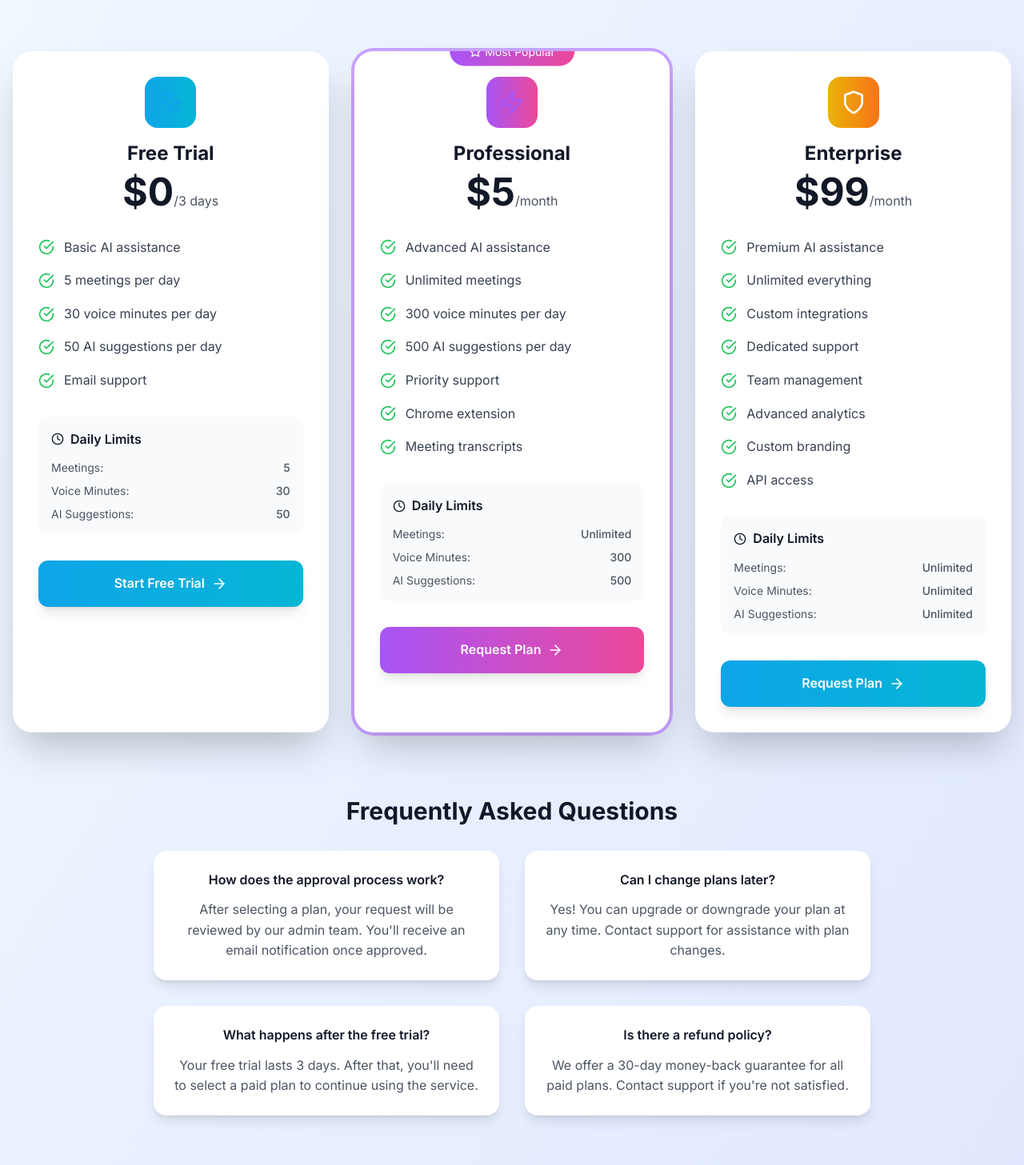
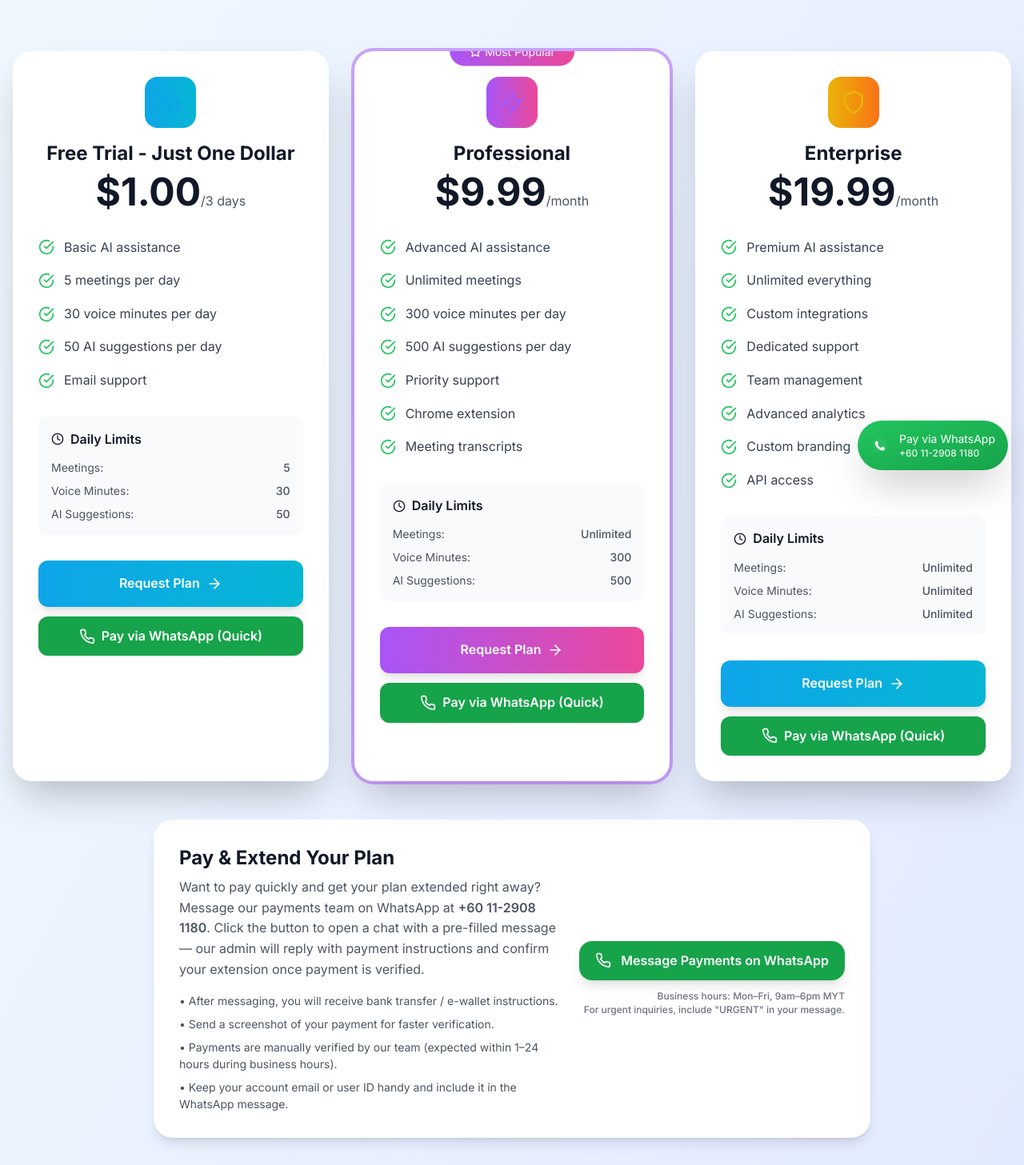
Before and after one commit to hussain0138/Rehbar-AI, a React (Vite) app in the folder rehbar-ai/frontend/: page /pricing in a window 1280 px wide. Shown: the part 192-1649 px from the top of the page at 80% size. Built offline with nearby package versions, Linux system fonts and the light colour scheme; no server answers; the database is empty; the HTML template or start-up script is replaced by a standard one; a web font is replaced by a local one.

Commit message:
allissues solved

```diff
--- a/rehbar-ai/frontend/src/components/Navbar.tsx
+++ b/rehbar-ai/frontend/src/components/Navbar.tsx
@@ -70,7 +70,7 @@ export const Navbar = () => {
   transition={{ duration: 0.2 }}
   className="scale-[1.1]" // about 10% bigger
 >
-  <Logo size="md" showText={false} />
+  <Logo size="md" />
 </motion.div>
 
 
@@ -144,7 +144,7 @@ export const Navbar = () => {
               Portal Login
             </Link>
             <PrimaryButton href="/auth" size="md">
-              Access Portal
+              Admin Portal
             </PrimaryButton>
           </div>
 
--- a/rehbar-ai/frontend/src/components/PricingPlans.tsx
+++ b/rehbar-ai/frontend/src/components/PricingPlans.tsx
@@ -48,8 +48,8 @@ const PricingPlans: React.FC = () => {
       const fallbackPlans = {
         FREE: {
           id: 'free',
-          name: 'Free Trial',
-          price: 0,
+          name: 'Free Trial-Just One Dollor',
+          price: 1,
           duration: '3 days',
           features: [
             'Chrome Extension Access',
@@ -66,7 +66,7 @@ const PricingPlans: React.FC = () => {
         PRO: {
           id: 'pro',
           name: 'Professional',
-          price: 5,
+          price: 9.99,
           duration: 'monthly',
           features: [
             'All Free Features',
@@ -85,7 +85,7 @@ const PricingPlans: React.FC = () => {
         PREMIUM: {
           id: 'premium',
           name: 'Premium Enterprise',
-          price: 99,
+          price: 19.99,
           duration: 'monthly',
           features: [
             'All Pro Features',
--- a/rehbar-ai/frontend/src/pages/About.tsx
+++ b/rehbar-ai/frontend/src/pages/About.tsx
@@ -27,7 +27,7 @@ const About = () => {
 
   const team = [
   {
-      name: "Ahmed Ali",
+    name: "Hassan Ali",
     role: "CEO & Founder",
     bio: "Visionary leader with expertise in AI technology and business development, driving Rehbar AI's mission.",
     location: "Islamabad, Pakistan"
@@ -36,7 +36,56 @@ const About = () => {
     name: "Bisma Ijaz",
     role: "CTO & Co-Founder",
     bio: "Technical expert specializing in voice recognition and real-time AI systems development.",
+    location: "E-12, Islamabad, Pakistan"
+  },
+
+  {
+    name: "Nurul Afiqah",
+    role: "Lead UI/UX Designer",
+    bio: "Creative mind crafting elegant and intuitive designs that make complex AI tools feel effortless.",
     location: "Kuala Lumpur, Malaysia"
+  },
+  {
+    name: "Sara Tan",
+    role: "Senior Frontend Developer",
+    bio: "JavaScript wizard building pixel-perfect interfaces and pushing the limits of React-based SaaS.",
+    location: "Penang, Malaysia"
+  },
+  {
+    name: "Yura-bint-e-Ullah",
+    role: "AI Solutions Architect",
+    bio: "Innovative architect designing end-to-end AI-powered SaaS workflows tailored for global scalability.",
+    location: "Johor Bahru, Malaysia"
+  },
+  {
+    name: "Pamela Yeoh",
+    role: "Product Designer",
+    bio: "Passionate about merging aesthetics with functionality, delivering beautiful yet practical designs.",
+    location: "Kuala Lumpur, Malaysia"
+  },
+  {
+    name: "Adila Rahman",
+    role: "Quality Assurance Lead",
+    bio: "Detail-obsessed QA specialist making sure every product release meets the highest performance standards.",
+    location: "Johor Bahru, Malaysia"
+  },
+  {
+    name: "Hussain Ali",
+    role: "Backend Engineer",
+    bio: "Expert in building robust, scalable APIs powering real-time AI processing and analytics.",
+    location: "Karachi, Pakistan"
+  },
+  {
+    name: "Haniyah Zafar",
+    role: "AI Model Specialist",
+    bio: "Passionate about training AI models that understand context and deliver human-like responses.",
+    location: "Rawalpindi, Pakistan"
+  },
+  {
+    name: "Minahil Asim",
+    role: "Marketing & Growth Lead",
+    bio: "Creative storyteller turning complex AI solutions into compelling narratives that drive adoption.",
+    location: "Lahore, Pakistan"
   },
   {
     name: "Development Team",
@@ -44,7 +93,8 @@ const About = () => {
     bio: "Talented engineers from Pakistan and Malaysia working together to build cutting-edge AI solutions.",
     location: "Pakistan & Malaysia"
   }
-  ]
+];
+
 
   return (
     <motion.div
--- a/rehbar-ai/frontend/src/pages/Landing.tsx
+++ b/rehbar-ai/frontend/src/pages/Landing.tsx
@@ -176,16 +176,17 @@ export default function Landing() {
       transition={{ duration: 0.5 }}
       className="min-h-screen"
     >
-      {/* Hero Section */}
-      <section className="hero-section relative min-h-screen flex items-center justify-center overflow-hidden pt-16 sm:pt-20">
-        {/* 3D Background */}
-        <div className="absolute inset-0 opacity-30">
-          <HeroScene />
+       <section className="hero-section relative min-h-screen flex items-center justify-center overflow-hidden pt-24 sm:pt-20 lg:pt-0 bg-black">
+      {/* 3D Background (optional) */}
+      <div className="absolute inset-0 opacity-30 pointer-events-none">
+        {/* If you have HeroScene available, uncomment: */}
+        {/* <HeroScene /> */}
       </div>
 
-        <div className="relative z-10 max-w-7xl mx-auto px-4 sm:px-6 lg:px-8 text-center mobile-center">
+      {/* Centered Content */}
+      <div className="relative z-10 max-w-5xl mx-auto px-4 sm:px-6 lg:px-8 flex flex-col items-center justify-center text-center">
         <motion.h1
-            className="text-4xl sm:text-5xl lg:text-6xl xl:text-7xl hero-font font-black text-white mb-6 leading-tight mobile-center"
+          className="text-4xl sm:text-5xl lg:text-6xl xl:text-7xl hero-font font-black text-white mb-6 leading-tight"
           initial={{ y: 50, opacity: 0 }}
           animate={{ y: 0, opacity: 1 }}
           transition={{ duration: 0.8, delay: 0.2 }}
@@ -202,7 +203,7 @@ export default function Landing() {
         </motion.h1>
 
         <motion.p
-            className="text-lg sm:text-xl text-white/70 mb-8 max-w-3xl mx-auto leading-relaxed mobile-center"
+          className="text-lg sm:text-xl text-white/70 mb-6 max-w-3xl leading-relaxed"
           initial={{ y: 30, opacity: 0 }}
           animate={{ y: 0, opacity: 1 }}
           transition={{ duration: 0.8, delay: 0.4 }}
@@ -212,32 +213,31 @@ export default function Landing() {
         </motion.p>
 
         <motion.div
-            className="flex flex-col sm:flex-row mobile-gap justify-center items-center mb-12"
+          className="flex flex-col sm:flex-row gap-4 justify-center items-center mb-6"
           initial={{ y: 30, opacity: 0 }}
           animate={{ y: 0, opacity: 1 }}
           transition={{ duration: 0.8, delay: 0.6 }}
         >
-            <Link to="/login">
+          <Link to="/signup">
             <PrimaryButton size="lg" className="group touch-button text-responsive-base">
               Get Started Today
-                <ArrowRight className="w-5 h-5 ml-2 group-hover:translate-x-1 transition-transform" />
+              {/* <ArrowRight className="w-5 h-5 ml-2 group-hover:translate-x-1 transition-transform" /> */}
             </PrimaryButton>
           </Link>
 
-            <motion.button
+          <button
+            type="button"
             className="flex items-center space-x-3 text-white/80 hover:text-white transition-colors"
-              whileHover={{ scale: 1.05 }}
-              whileTap={{ scale: 0.95 }}
           >
             <div className="w-12 h-12 bg-white/10 rounded-full flex items-center justify-center backdrop-blur-lg">
               <Play className="w-5 h-5 ml-1" />
             </div>
             <span className="font-medium">Watch Demo</span>
-            </motion.button>
+          </button>
         </motion.div>
 
         <motion.div
-            className="flex flex-col sm:flex-row items-center justify-center space-y-4 sm:space-y-0 sm:space-x-8 text-white/60"
+          className="mt-4 flex flex-col sm:flex-row items-center justify-center space-y-2 sm:space-y-0 sm:space-x-8 text-white/60 text-sm"
           initial={{ y: 20, opacity: 0 }}
           animate={{ y: 0, opacity: 1 }}
           transition={{ duration: 0.8, delay: 0.8 }}
@@ -246,10 +246,12 @@ export default function Landing() {
             <Monitor className="w-5 h-5 text-blue-400" />
             <span>Desktop App Only</span>
           </div>
+
           <div className="flex items-center space-x-2">
             <Lock className="w-5 h-5 text-purple-400" />
             <span>Portal Access Required</span>
           </div>
+
           <div className="flex items-center space-x-2">
             <CheckCircle className="w-5 h-5 text-green-400" />
             <span>Free Trial Available</span>
@@ -257,9 +259,9 @@ export default function Landing() {
         </motion.div>
       </div>
 
-        <WaveDivider className="absolute bottom-0 text-black" />
+      {/* Optional wave divider if you used it before */}
+      {/* <WaveDivider className="absolute bottom-0 text-black" /> */}
     </section>
-
       {/* Feature Strip */}
       <section className="py-20 bg-black">
         <div className="max-w-7xl mx-auto px-4 sm:px-6 lg:px-8">
--- a/rehbar-ai/frontend/src/pages/Pricing.tsx
+++ b/rehbar-ai/frontend/src/pages/Pricing.tsx
@@ -8,11 +8,15 @@ import {
   Users,
   Clock,
   ArrowRight,
-  Sparkles
+  Sparkles,
+  Phone,
 } from 'lucide-react';
 import { auth } from '../config/firebase';
 import { onAuthStateChanged } from 'firebase/auth';
 import { planService, userProfileService, PlanDetails } from '../services/firestore';
+// import PrimaryButton from '../components/PrimaryButton';
+
+const WA_NUMBER = '601129081180'; // +60 11-2908 1180 -> wa.me format (no plus / spaces)
 
 const Pricing: React.FC = () => {
   const [plans, setPlans] = useState<PlanDetails[]>([]);
@@ -55,7 +59,6 @@ const Pricing: React.FC = () => {
           console.log('✅ Using Firestore plans:', finalPlans.length, 'plans');
         } else {
           console.log('📝 No plans in Firestore, using default plans directly...');
-          // Don't try to create in Firestore, just use defaults
           console.log('✅ Using default plans:', finalPlans.length, 'plans');
         }
       } catch (firestoreError) {
@@ -93,8 +96,8 @@ const Pricing: React.FC = () => {
   const getDefaultPlans = (): PlanDetails[] => [
     {
       id: 'free-trial',
-      name: 'Free Trial',
-      price: 0,
+      name: 'Free Trial - Just One Dollar',
+      price: 1,
       duration: '3 days',
       features: [
         'Basic AI assistance',
@@ -112,7 +115,7 @@ const Pricing: React.FC = () => {
     {
       id: 'pro',
       name: 'Professional',
-      price: 5,
+      price: 9.99,
       duration: 'month',
       features: [
         'Advanced AI assistance',
@@ -132,7 +135,7 @@ const Pricing: React.FC = () => {
     {
       id: 'enterprise',
       name: 'Enterprise',
-      price: 99,
+      price: 19.99,
       duration: 'month',
       features: [
         'Premium AI assistance',
@@ -151,6 +154,12 @@ const Pricing: React.FC = () => {
       }
     }
   ];
+
+  const formatPrice = (p?: number) => {
+    if (p === undefined || p === null) return '-';
+    if (p === 0) return 'Free';
+    return `$${Number(p).toFixed(2)}`;
+  };
 
   const handlePlanSelection = async (planId: string) => {
     // Prevent multiple clicks for the same plan
@@ -211,33 +220,35 @@ const Pricing: React.FC = () => {
   };
 
   const getPlanIcon = (planName: string) => {
-    switch (planName.toLowerCase()) {
-      case 'free trial':
-        return <Sparkles className="h-8 w-8 text-blue-500" />;
-      case 'professional':
-        return <Zap className="h-8 w-8 text-purple-500" />;
-      case 'enterprise':
-        return <Shield className="h-8 w-8 text-gold-500" />;
-      default:
+    const n = planName.toLowerCase();
+    if (n.includes('free')) return <Sparkles className="h-8 w-8 text-blue-500" />;
+    if (n.includes('pro')) return <Zap className="h-8 w-8 text-purple-500" />;
+    if (n.includes('enter')) return <Shield className="h-8 w-8 text-yellow-500" />;
     return <Star className="h-8 w-8 text-gray-500" />;
-    }
   };
 
   const getPlanColor = (planName: string) => {
-    switch (planName.toLowerCase()) {
-      case 'free trial':
-        return 'from-blue-500 to-cyan-500';
-      case 'professional':
-        return 'from-purple-500 to-pink-500';
-      case 'enterprise':
-        return 'from-yellow-500 to-orange-500';
-      default:
+    const n = planName.toLowerCase();
+    if (n.includes('free')) return 'from-blue-500 to-cyan-500';
+    if (n.includes('pro')) return 'from-purple-500 to-pink-500';
+    if (n.includes('enter')) return 'from-yellow-500 to-orange-500';
     return 'from-gray-500 to-gray-600';
-    }
   };
 
   const isPopular = (planName: string) => {
-    return planName.toLowerCase() === 'professional';
+    return planName.toLowerCase().includes('pro') || planName.toLowerCase().includes('professional');
+  };
+
+  // Create the default WhatsApp message
+  const getWhatsAppMessage = (plan?: PlanDetails) => {
+    const planText = plan ? `${plan.name} - ${formatPrice(plan.price)} / ${plan.duration}` : 'support / payment';
+    const userText = user ? `User ID: ${user.uid || 'N/A'} | Email: ${user.email || 'N/A'}` : 'User: Guest';
+    return `Hi Rehbar team,%0AI'd like to pay for the following: ${planText}.%0A${userText}%0A%0APlease send payment instructions and confirm extension details. Thanks!`;
+  };
+
+  const getWhatsAppLink = (plan?: PlanDetails) => {
+    const msg = getWhatsAppMessage(plan);
+    return `https://wa.me/${WA_NUMBER}?text=${msg}`;
   };
 
   if (loading) {
@@ -256,7 +267,7 @@ const Pricing: React.FC = () => {
   console.log('🎨 Pricing page rendering with plans:', plans.length, 'plans');
 
   return (
-    <div className="min-h-screen bg-gradient-to-br from-blue-50 to-indigo-100">
+    <div className="min-h-screen bg-gradient-to-br from-blue-50 to-indigo-100 relative">
       <div className="container mx-auto px-4 py-16">
         {/* Header */}
         <motion.div
@@ -304,7 +315,7 @@ const Pricing: React.FC = () => {
                     </div>
                     <h3 className="text-2xl font-bold text-gray-900 mb-2">{plan.name}</h3>
                     <div className="mb-4">
-                    <span className="text-5xl font-bold text-gray-900">${plan.price}</span>
+                      <span className="text-5xl font-bold text-gray-900">{formatPrice(plan.price)}</span>
                       <span className="text-gray-600">/{plan.duration}</span>
                     </div>
                   </div>
@@ -348,6 +359,7 @@ const Pricing: React.FC = () => {
                   </div>
 
                   {/* CTA Button */}
+                  <div className="space-y-3">
                     <button
                       onClick={(e) => {
                         e.preventDefault();
@@ -379,6 +391,21 @@ const Pricing: React.FC = () => {
                         </>
                       )}
                     </button>
+
+                    {/* Pay via WhatsApp */}
+                    <a
+                      href={getWhatsAppLink(plan)}
+                      target="_blank"
+                      rel="noopener noreferrer"
+                      className="w-full inline-flex items-center justify-center gap-2 py-3 px-6 rounded-xl font-semibold text-white bg-green-600 hover:bg-green-700 transition-colors shadow"
+                      onClick={() => {
+                        console.log('➡️ Redirecting to WhatsApp for plan:', plan.id, 'link:', getWhatsAppLink(plan));
+                      }}
+                    >
+                      <Phone className="w-5 h-5" />
+                      Pay via WhatsApp (Quick)
+                    </a>
+                  </div>
                 </div>
               </motion.div>
             ))
@@ -393,6 +420,47 @@ const Pricing: React.FC = () => {
             </div>
           )}
         </div>
+
+        {/* Payment / WhatsApp Section */}
+        <motion.section
+          initial={{ opacity: 0, y: 20 }}
+          animate={{ opacity: 1, y: 0 }}
+          transition={{ delay: 0.3 }}
+          className="mt-12 max-w-4xl mx-auto bg-white rounded-3xl p-8 shadow-lg"
+        >
+          <div className="flex flex-col md:flex-row md:items-center md:justify-between gap-6">
+            <div>
+              <h2 className="text-2xl font-bold text-gray-900 mb-2">Pay & Extend Your Plan</h2>
+              <p className="text-gray-600 mb-4">
+                Want to pay quickly and get your plan extended right away? Message our payments team on WhatsApp at <span className="font-semibold">+60 11-2908 1180</span>. Click the button to open a chat with a pre-filled message — our admin will reply with payment instructions and confirm your extension once payment is verified.
+              </p>
+
+              <ul className="text-sm text-gray-600 space-y-2">
+                <li>• After messaging, you will receive bank transfer / e-wallet instructions.</li>
+                <li>• Send a screenshot of your payment for faster verification.</li>
+                <li>• Payments are manually verified by our team (expected within 1–24 hours during business hours).</li>
+                <li>• Keep your account email or user ID handy and include it in the WhatsApp message.</li>
+              </ul>
+            </div>
+
+            <div className="flex-shrink-0 flex flex-col items-center md:items-end">
+              <a
+                href={`https://wa.me/${WA_NUMBER}?text=${encodeURIComponent("Hi Rehbar team, I'd like to pay and extend my plan. My user/email: (please add) -- Thanks!")}`}
+                target="_blank"
+                rel="noopener noreferrer"
+                className="inline-flex items-center gap-3 bg-green-600 hover:bg-green-700 text-white font-semibold py-3 px-5 rounded-2xl shadow-lg transition-colors"
+              >
+                <Phone className="w-5 h-5" />
+                Message Payments on WhatsApp
+              </a>
+
+              <div className="mt-3 text-xs text-gray-500 text-right">
+                Business hours: Mon–Fri, 9am–6pm MYT<br />
+                For urgent inquiries, include "URGENT" in your message.
+              </div>
+            </div>
+          </div>
+        </motion.section>
 
         {/* FAQ Section */}
         <motion.div
@@ -442,6 +510,26 @@ const Pricing: React.FC = () => {
           </div>
         </motion.div>
       </div>
+
+      {/* Floating WhatsApp widget */}
+      <a
+        href={`https://wa.me/${WA_NUMBER}?text=${encodeURIComponent("Hi Rehbar team, I need payment / extension details. My user/email: (please add) -- Thanks!")}`}
+        target="_blank"
+        rel="noopener noreferrer"
+        aria-label="Chat on WhatsApp"
+        className="fixed right-5 bottom-5 z-50 inline-flex items-center gap-3 bg-gradient-to-br from-green-500 to-green-600 text-white px-4 py-3 rounded-full shadow-2xl hover:scale-105 transition-transform"
+        onClick={() => console.log('🟢 WhatsApp widget clicked')}
+      >
+        <svg className="w-6 h-6" viewBox="0 0 24 24" fill="none" aria-hidden>
+          <path d="M21 12.08c0 4.97-4.03 9-9 9-1.57 0-3.03-.41-4.33-1.13L3 21l1.2-4.66C3.36 14.8 3 13.44 3 12.08 3 7.11 7.03 3.08 12 3.08s9 4.03 9 9z" fill="white" opacity="0.06"></path>
+          <path d="M17.5 14.5c-.3-.16-1.77-.86-2.05-.97-.28-.11-.48-.16-.68.16s-.78.97-.96 1.17c-.18.2-.35.22-.65.08-.3-.14-1.27-.47-2.41-1.48-.89-.78-1.49-1.73-1.66-2.04-.17-.31-.02-.48.12-.62.12-.12.28-.31.42-.46.14-.15.18-.25.28-.42.09-.17.05-.3-.03-.45-.08-.15-.68-1.64-.93-2.24-.25-.6-.51-.52-.69-.53l-.59-.01c-.2 0-.52.07-.8.27-.28.2-1.06 1.04-1.06 2.53 0 1.49 1.09 2.93 1.24 3.14.15.21 2.14 3.46 5.18 4.85 3.04 1.4 3.04.93 3.59.87.55-.06 1.77-.72 2.03-1.41.26-.69.26-1.28.18-1.41-.08-.13-.28-.21-.58-.37z" fill="white"></path>
+        </svg>
+
+        <div className="flex flex-col leading-tight text-left">
+          <span className="font-semibold text-sm">Pay via WhatsApp</span>
+          <span className="text-xs text-white/90">+60 11-2908 1180</span>
+        </div>
+      </a>
     </div>
   );
 };
```
Also changed, not shown: rehbar-ai/frontend/vercel.json. Lines whose indentation alone changed are shown as unchanged.
